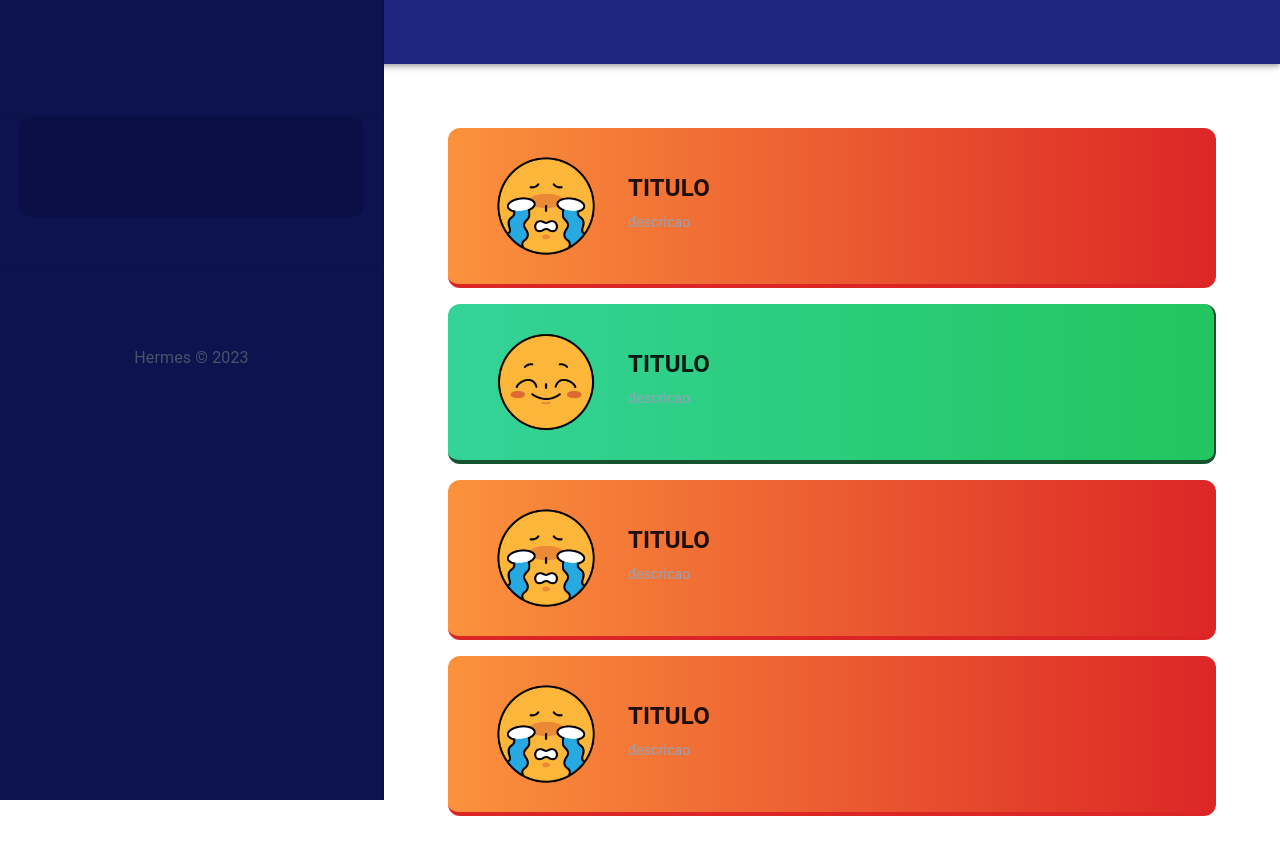
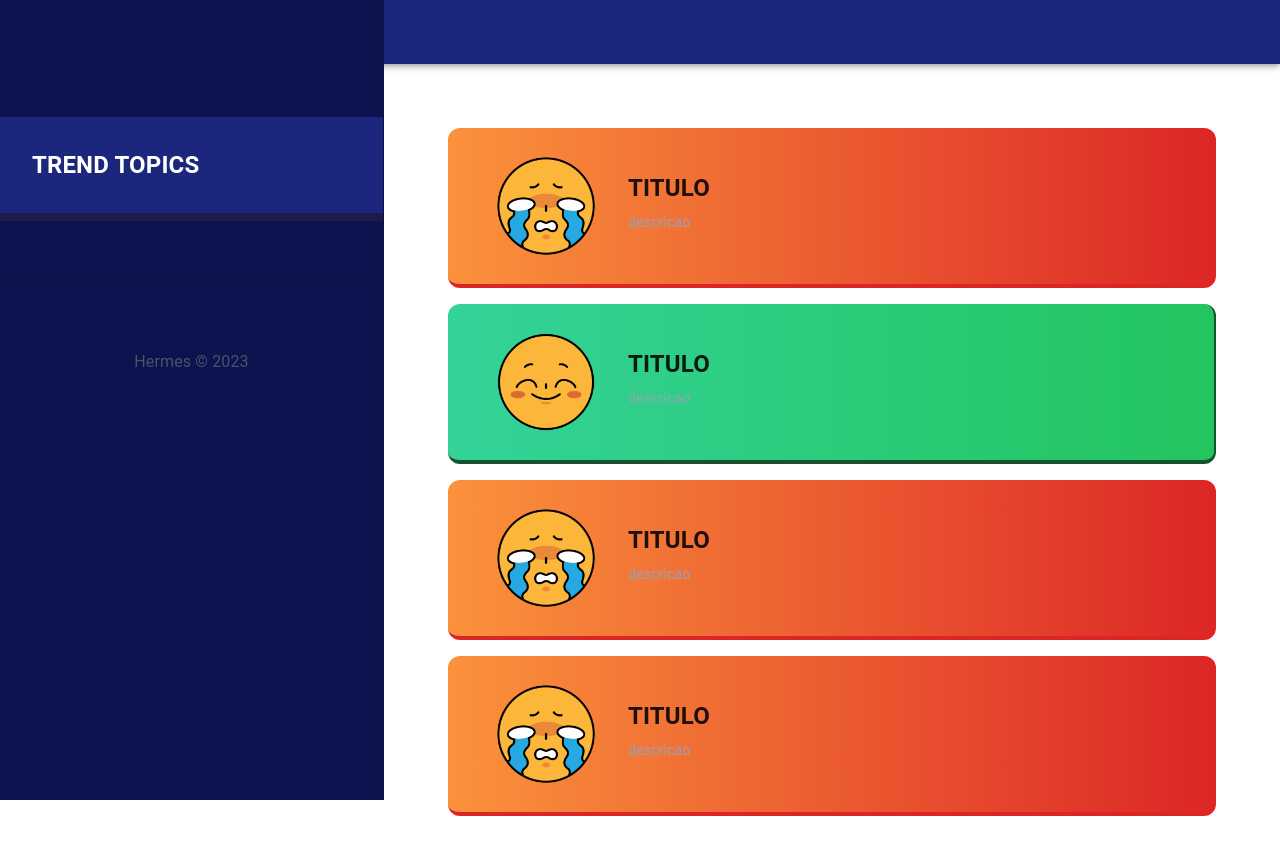
Before and after one commit to jess-andrade/Hermes, a Next.js app: page / in a window 1280 px wide. Shown: the top 854 px of the page. Built offline with nearby package versions, Linux system fonts and the light colour scheme.

Commit message:
feat: Trend Button

```diff
--- a/src/components/Fields.tsx
+++ /dev/null
@@ -1,23 +0,0 @@
-import * as React from 'react';
-import Skeleton from '@mui/material/Skeleton';
-import Stack from '@mui/material/Stack';
-
-import Image from 'next/image'
-import hermes from '../../public/hermes.png'
-
-export default function Fields() {
-  return (
-    <Stack spacing={3}>
-      {/* For variant="text", adjust the height via font-size */}
-      {/* <Skeleton variant="text" sx={{ fontSize: '1rem' }} /> */}
-
-      {/* For other variants, adjust the size with `width` and `height` */}
-      {/* <Skeleton variant="circular" width={100} height={100} /> */}
-
-      <div className='flex flex-nowrap flex-row justify-around gap-10'>
-        <Skeleton variant="rectangular" sx={{ width: '90%', minHeight: '100px', borderRadius: '10px' }} />
-      </div>
-
-    </Stack>
-  );
-}
--- a/src/components/Search.tsx
+++ b/src/components/Search.tsx
@@ -1,15 +1,15 @@
-import Fields from './Fields';
+import Fields from './TrendButton';
 
 import Image from 'next/image'
-import bad from '../../public/bad.png'
 import hermes from '../../public/hermes.png'
+import TrendButton from './TrendButton';
 
 export default function Search() {
   return (
     <>
       <div className={`flex flex-col w-full rounded-xl`}>
-        <div className={` flex-col flex w-full justify-center`}>
-          <Fields />
+        <div className={` flex-col flex gap-8 w-full justify-center items-center`}>
+          <TrendButton />
         </div>
       </div>
     </>
--- /dev/null
+++ b/src/components/TrendButton.tsx
@@ -0,0 +1,16 @@
+
+export default function () {
+  return (
+    <div
+      className={`p-4 flex items-center flex-nowrap cursor-pointer space-x-8 w-full min-h-[6vh] border-b-8 border-indigo-950 bg-[#1d267d]`}>
+
+      <div className={`flex flex-row gap-x-10 m-4`}>
+
+        {/* name and description */}
+        <div className={`flex flex-col flex-wrap justify-center items-center`}>
+          <h1 className={`text-2xl font-bold uppercase text-white`}>Trend Topics</h1>
+        </div>
+      </div>
+    </div>
+  );
+}
--- a/src/pages/index.tsx
+++ b/src/pages/index.tsx
@@ -5,7 +5,13 @@ import Layout from '@/components/Layout';
 import Search from '@/components/Search';
 import Layout2 from '@/components/Layout2';
 
-const inter = Inter({ subsets: ['latin'] })
+// export async function getServerSideProps() {
+//   // Fetch data from external API
+//   // const res = await fetch('http://hermesproject.pythonanywhere.com/trends', { headers: new Headers({ 'X-API-Key': 'Q%o4V#h6Rt@1m5Z&9aG' }) })
+//   // const data = await res.json()
+
+//   // Pass data to the page via props
+// }
 
 export default function Index() {
   return (
--- a/src/styles/globals.css
+++ b/src/styles/globals.css
@@ -1,3 +1,4 @@
+@import url('https://fonts.googleapis.com/css2?family=Nunito&display=swap');
 @tailwind base;
 @tailwind components;
 @tailwind utilities;
@@ -19,4 +20,5 @@
 body {
   color: rgb(var(--foreground-rgb));
   background-color: #1D267D;
+  font-family: 'Nunito', sans-serif;
 }
```
